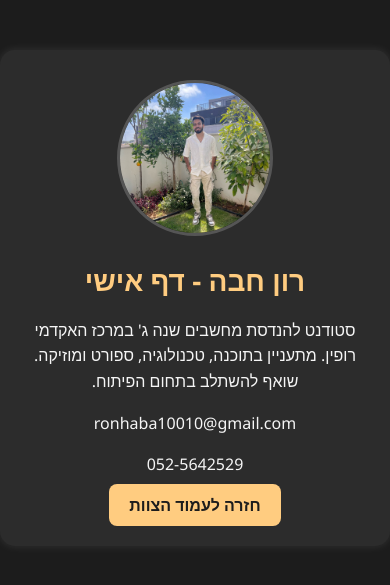
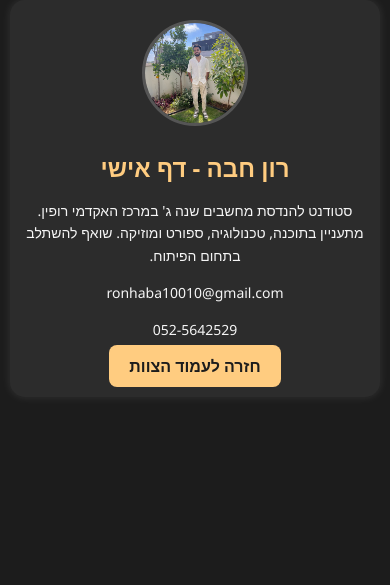
Before and after one commit to MadesX/MR.Book, a PHP site: page /PersonalPage_Ron.html in a window 390 px wide. Shown: the top 585 px of the page. Run offline with PHP 8.4, Linux system fonts and the light colour scheme.

Commit message:
Update PersonalPage.css

```diff
--- a/PersonalPage.css
+++ b/PersonalPage.css
@@ -54,14 +54,31 @@ p {
 }
 
 
+
 @media (max-width: 1190px) {
-	.book {
-		width: 45%;
+	.profile-container {
+		width: 80%;
+		margin: auto;
 	}
 }
 
 @media (max-width: 600px) {
-	.book {
-		width: 100%;
+	.profile-container {
+		width: 95%;
+		padding: 20px 10px;
+		box-sizing: border-box;
+	}
+
+	img {
+		width: 100px;
+		height: 100px;
+	}
+
+	h1 {
+		font-size: 24px;
+	}
+
+	p, .contact {
+		font-size: 14px;
 	}
 }
```
